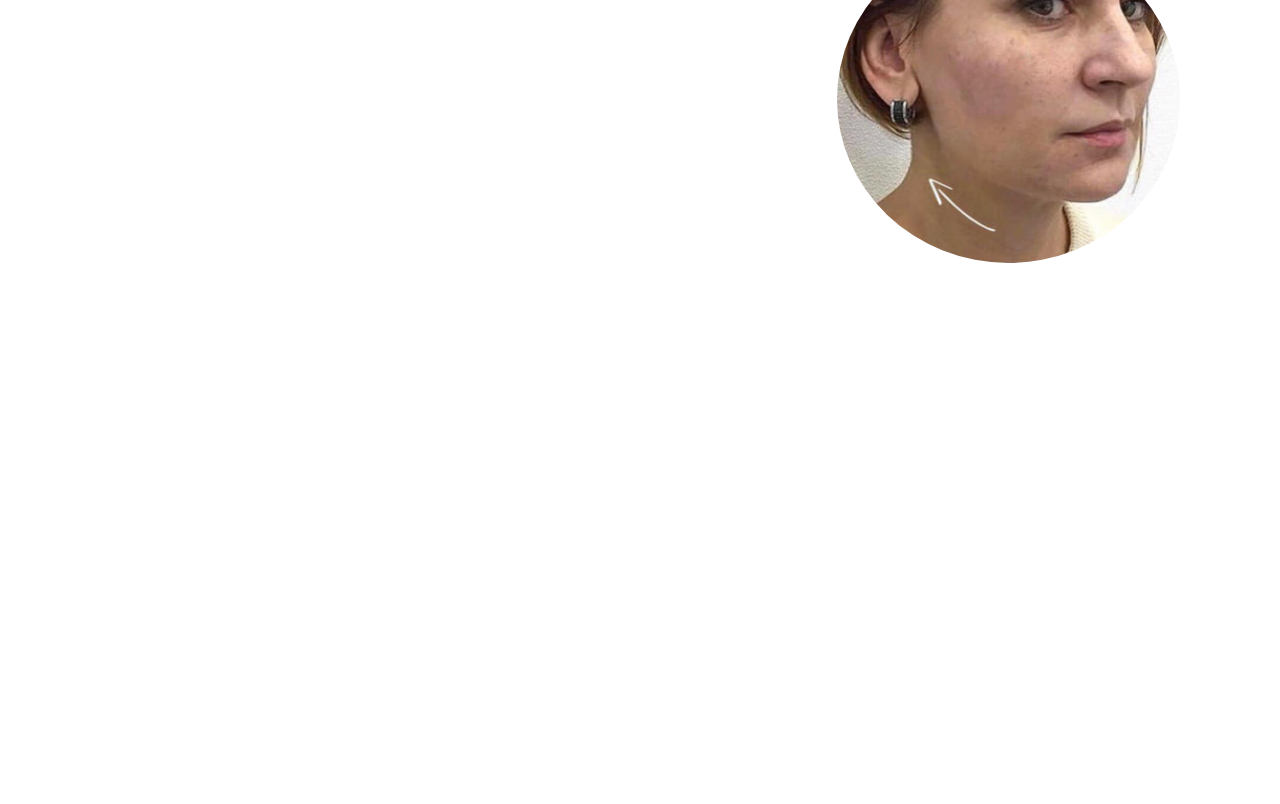
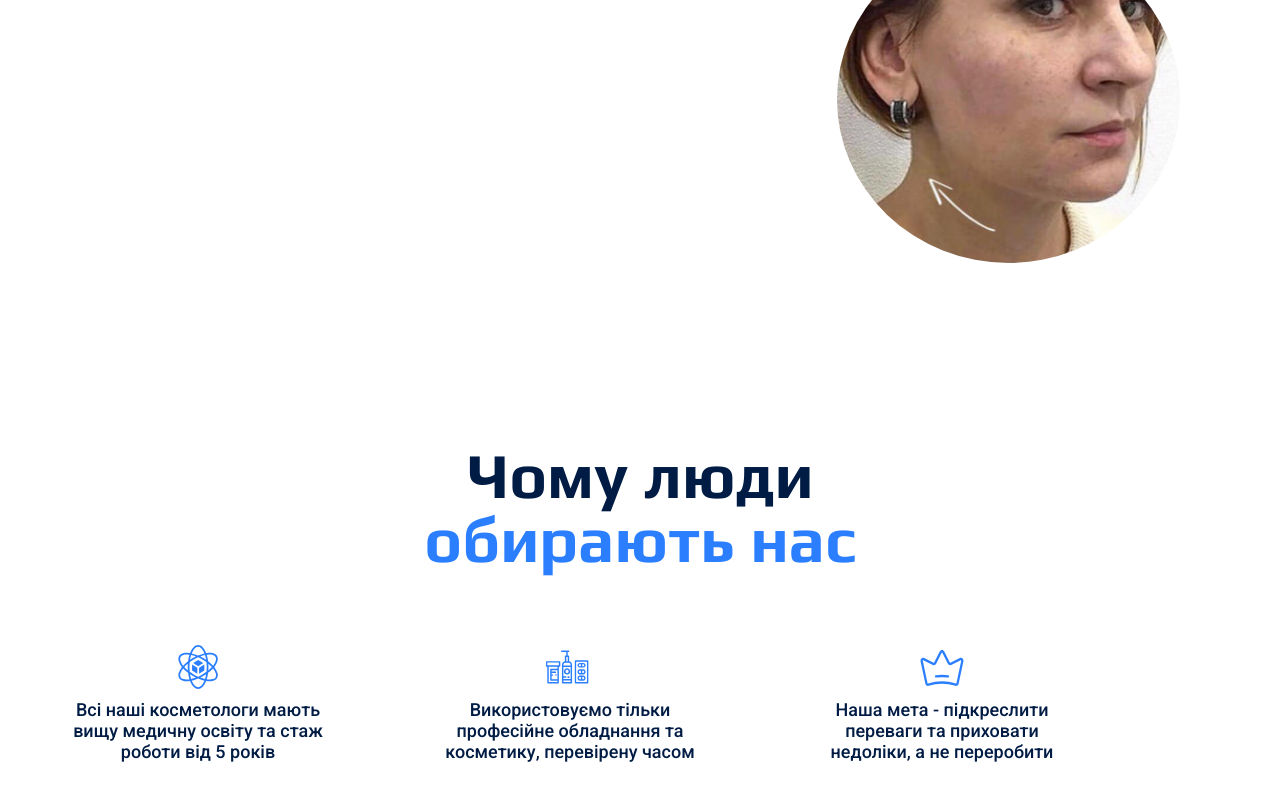
Before and after one commit to Kseniia1PK/Kseniia1PK.github.io, a plain HTML site: page BeautyZone/index.html in a window 1280 px wide. Shown: the part 1168-1972 px from the top of the page. Before the commit the page ends 1435 px from the top, so only its background shows below. Drawn offline with nearby package versions, Linux system fonts and the light colour scheme.

Commit message:
зміни у секцію advantages

```diff
--- a/BeautyZone/css/style.css
+++ b/BeautyZone/css/style.css
@@ -151,6 +151,13 @@ h1 {
   margin-bottom: 14px;
 }
 
+.header__button:hover {
+  border-radius: 32px;
+  border: 2px solid var(--color-brand-light);
+  background-color: var(--color-bgr-light);
+  color: var(--color-brand-black);
+}
+
 .section__headline-text {
   color: var(--color-text-light);
   font-size: 12px;
@@ -232,6 +239,43 @@ span {
   display: none;
 }
 
+/* Секція advantages */
+.section__advantages__title {
+  margin-top: 176px;
+  margin-bottom: 48px;
+  text-align: center;
+  font-family: Play;
+  font-size: 64px;
+  font-weight: 700;
+  line-height: 1;
+}
+
+.section__advantages__title>span {
+  text-transform: none;
+}
+.section__advantages-list{
+  display: flex;
+  gap: 56px;
+}
+.section__advantages-list-item{
+display: flex;
+flex-direction: column;
+align-items: center;
+text-align: center;
+width: 316px;
+height: 181px;
+border-radius: 32px;
+background: var(--color-bgr-light);
+padding: 24px 32px;
+}
+.advantages-icon{
+  width: 48px;
+  height: 48px;
+ margin-bottom: 8px;
+}
+.section__advantages-list-item>p{
+  margin: 0;
+}
 
 
 @media screen and (max-width: 767px) {
@@ -432,6 +476,10 @@ span {
   .section__about-us-container {
     display: none;
   }
+  /* Секція advantages */
+  .section__advantages__title>span{
+
+  }
 }
 
 
@@ -577,17 +625,23 @@ span {
   }
 
   /* Секція переваг */
-h2{
+  .section__about-us {
+    gap: 8vw;
+  }
+
+  h2 {
     font-family: Play;
     font-size: 42px;
     font-weight: 700;
     line-height: 1;
   }
-.section__about-us-text{
+
+  .section__about-us-text {
     font-size: 16px;
   }
+
   .section__about-us-foto {
-  justify-content: space-evenly
+    justify-content: space-evenly;
   }
 
   .about-us-img {
@@ -601,6 +655,7 @@ h2{
     width: 220px;
     height: 220px;
   }
+
   .starsmoll-icon {
     width: 20px;
     height: 20px;
--- a/BeautyZone/index.html
+++ b/BeautyZone/index.html
@@ -134,28 +134,34 @@
       <use href="./images/icons.svg#icon-Star-1"></use>
     </svg>
 
-    <!-- <secttion class="section__advantages" id="section__advantages">
-      <h2>Чому люди<br><span>обирають нас</span></h2>
-      <ul>
-        <li>
-          <svg></svg>
+    <section class="section__advantages" id="section__advantages">
+      <h2 class="section__advantages__title">Чому люди<br><span>обирають нас</span></h2>
+      <ul class="section__advantages-list">
+        <li class="section__advantages-list-item">
+          <svg class="advantages-icon">
+            <use href="./images/icons.svg#icon-game-icons_materials-science"></use>
+          </svg>
           <p>Всі наші косметологи мають вищу медичну освіту
             та стаж роботи від 5 років
           </p>
         </li>
-        <li>
-          <svg></svg>
+        <li class="section__advantages-list-item">
+          <svg class="advantages-icon">
+            <use href="./images/icons.svg#icon-medicinecosmeticsbottletreatment_109776-1"></use>
+          </svg>
           <p>Використовуємо тільки професійне обладнання та косметику, перевірену часом</p>
         </li>
-        <li>
-          <svg></svg>
+        <li class="section__advantages-list-item">
+          <svg class="advantages-icon">
+            <use href="./images/icons.svg#icon-ph_crown-light"></use>
+          </svg>
           <p>Наша мета - підкреслити переваги та приховати недоліки, а не переробити</p>
         </li>
       </ul>
-    </secttion>
+    </section>
 
 
-    <secttion class="secttion__procedures" id="secttion__procedures">
+    <!-- <secttion class="secttion__procedures" id="secttion__procedures">
       <h2>Наші <span>процедури</span></h2>
       <button class="carousel-button prev" type="button">
         <svg class="arrow" width="16" height="16">
```
Also changed, not shown: imgproject3.png. Lines whose indentation alone changed are shown as unchanged.
